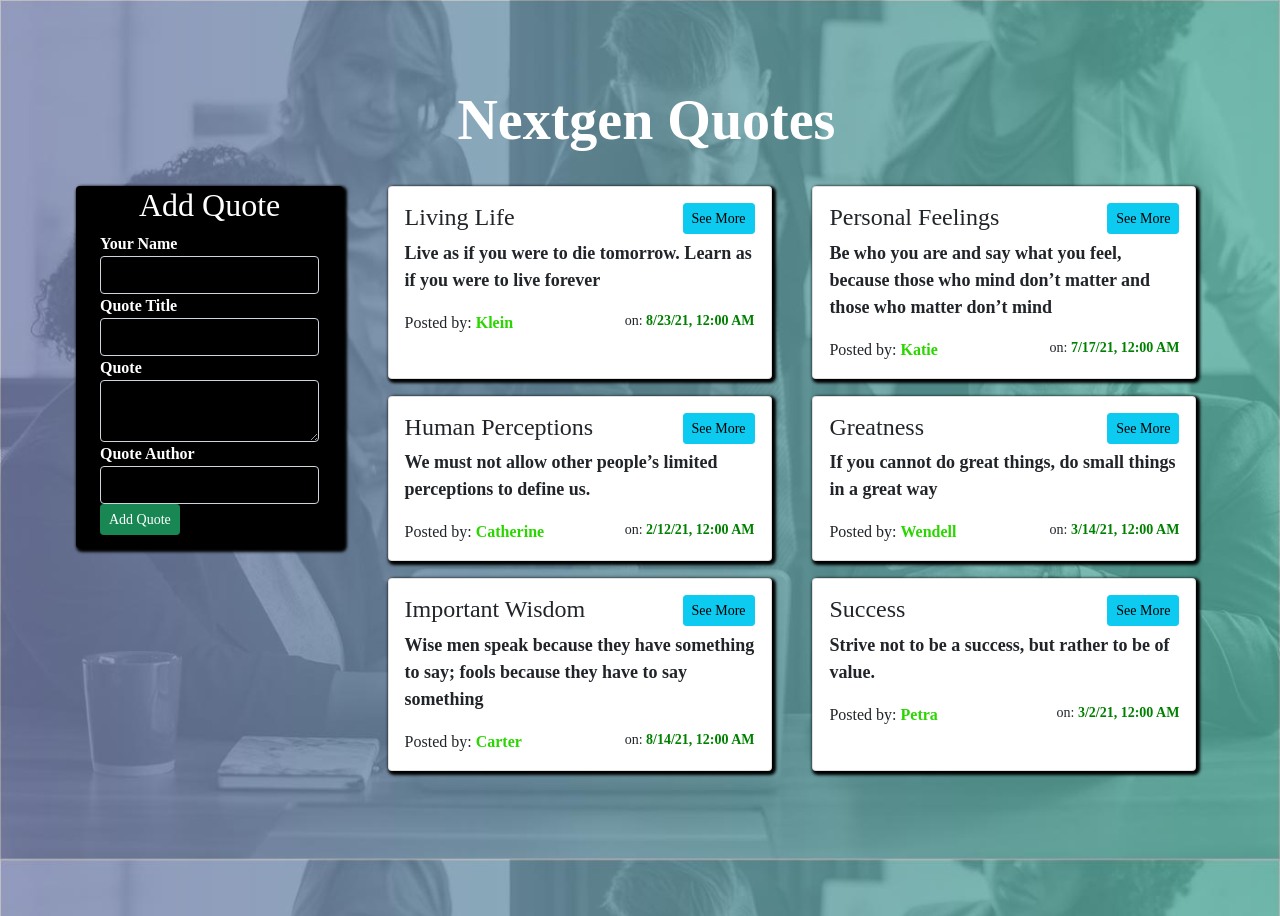
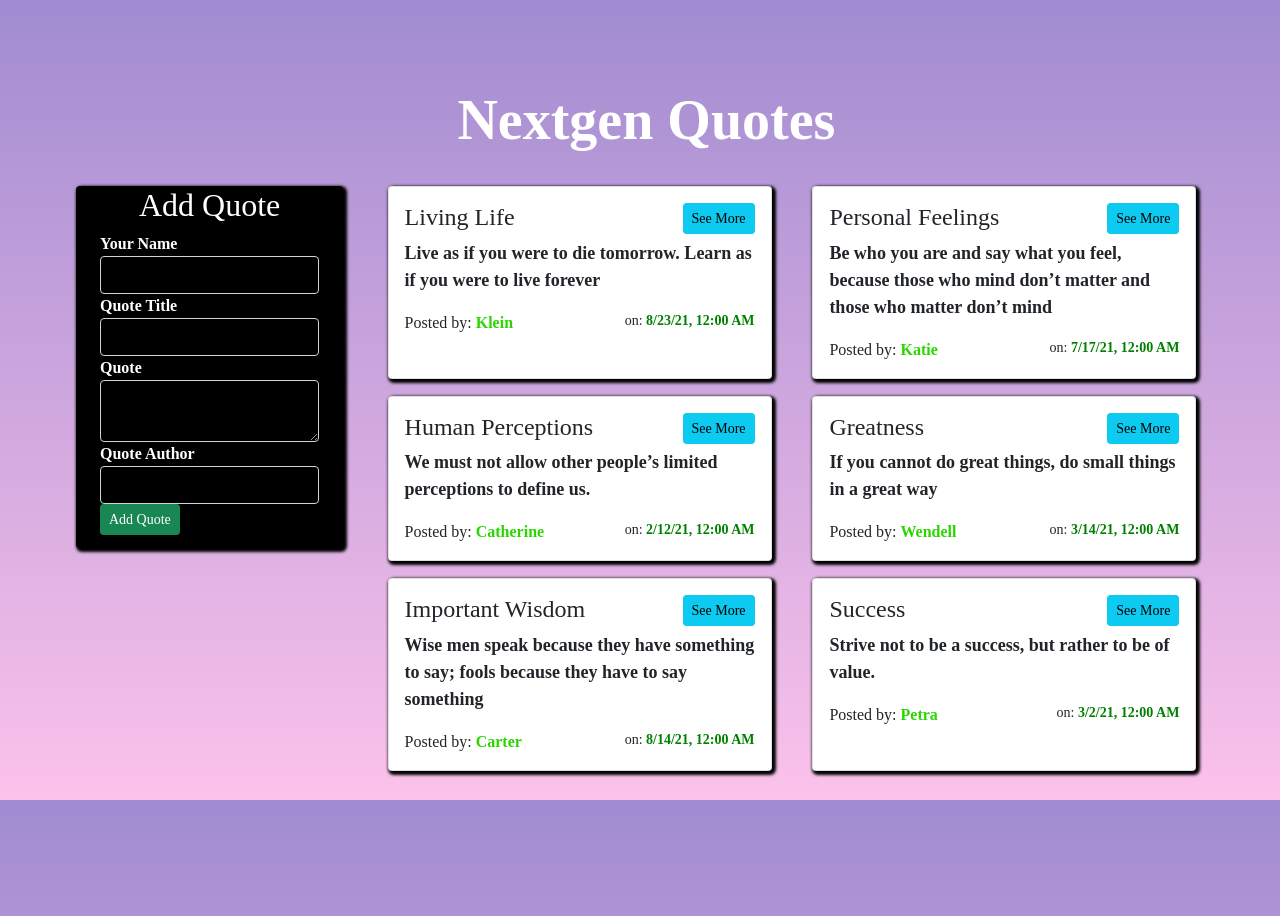
Before and after one commit to RoyRasugu/angularApp., an Angular app: page / in a window 1280 px wide. Built offline with nearby package versions, Linux system fonts and the light colour scheme.

Commit message:
make dem changes

```diff
--- a/src/styles.css
+++ b/src/styles.css
@@ -1,7 +1,11 @@
 /* You can add global styles to this file, and also import other style files */
 @import "~bootstrap/dist/css/bootstrap.css";
 body{
-    background-image: url("../src/assets/signup-bg.jpg");
+    background: -webkit-gradient(linear, left bottom, left top, from(#fbc2eb), to(#a18cd1));
+    background: -webkit-linear-gradient(bottom, #fbc2eb 0%, #a18cd1 100%);
+    background: -moz-linear-gradient(bottom, #fbc2eb 0%, #a18cd1 100%);
+    background: -o-linear-gradient(bottom, #fbc2eb 0%, #a18cd1 100%);
+    background: linear-gradient(to top, #fbc2eb 0%, #a18cd1 100%);
     background-position: center center;
     background-size: cover;
     background-repeat: no-repeat;
```
